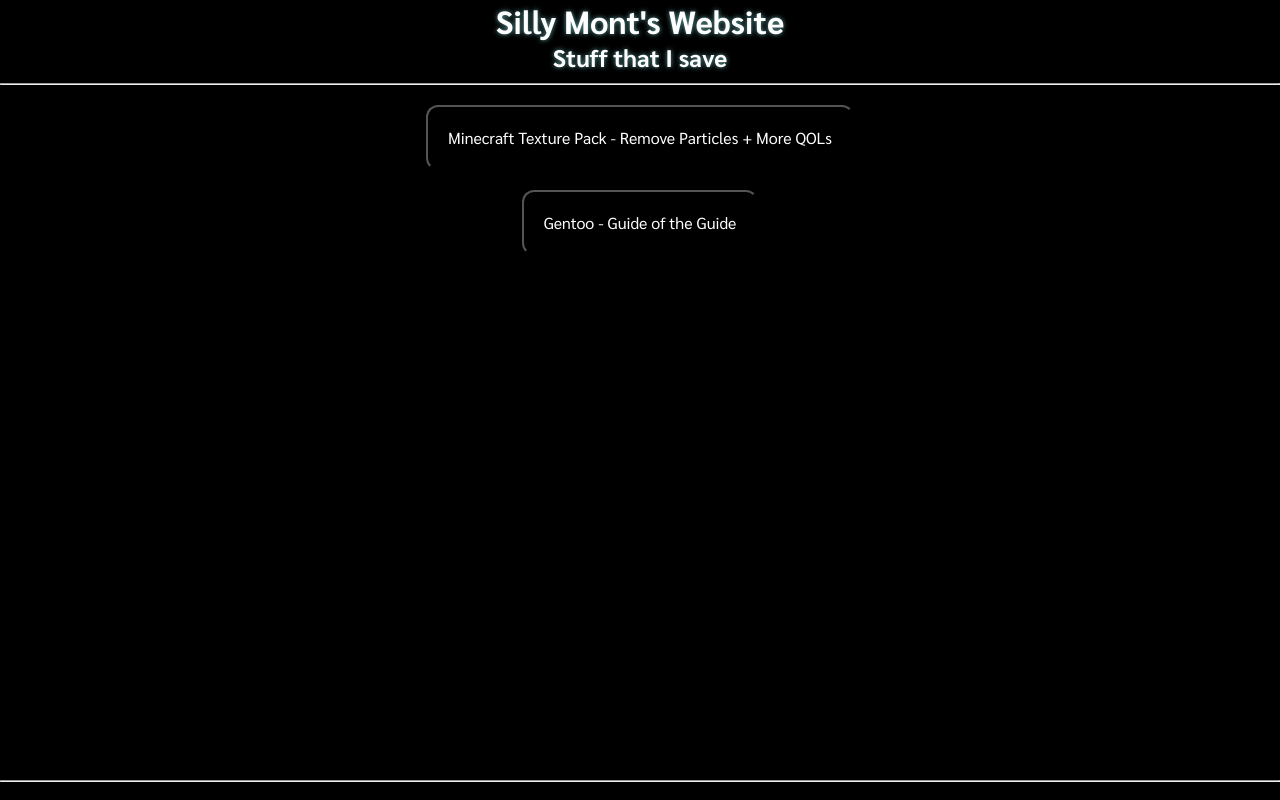
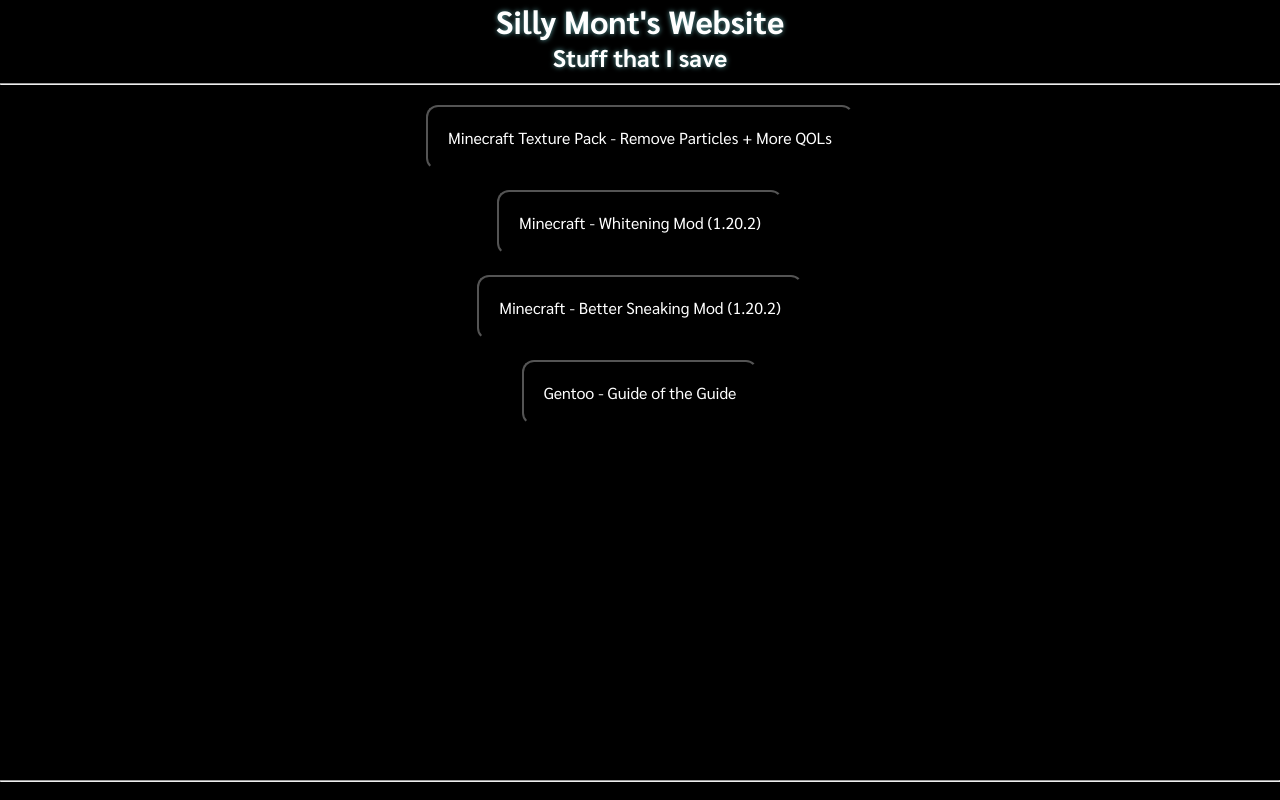
Before and after one commit to Mont141414/mont141414.github.io, a plain HTML site: page index.html in a window 1280 px wide. Drawn offline with Linux system fonts and the light colour scheme.

Commit message:
Update index.html

```diff
--- a/index.html
+++ b/index.html
@@ -15,6 +15,8 @@
 		<main class="main">
 			<div class="main__content">
 				<button class="main__button" onclick="location.href='https://github.com/Mont141414/mont141414.github.io/raw/main/files/QOL_Texture_Pack.zip'">Minecraft Texture Pack - Remove Particles + More QOLs</button>
+				<button class="main__button" onclick="location.href='https://github.com/Mont141414/whitening-1.20.2/releases/download/whitening/whitening-1.0.0.jar'">Minecraft - Whitening Mod (1.20.2)</button>
+				<button class="main__button" onclick="location.href='https://github.com/Mont141414/better-sneaking-1.20.2/releases/download/better-sneaking/bettersneaking-1.0.0.jar'">Minecraft - Better Sneaking Mod (1.20.2)</button>
 				<button class="main__button" onclick="location.href='guide-of-the-guide/guide-of-the-guide.html'">Gentoo - Guide of the Guide</button>
 			</div>
 		</main>
```
